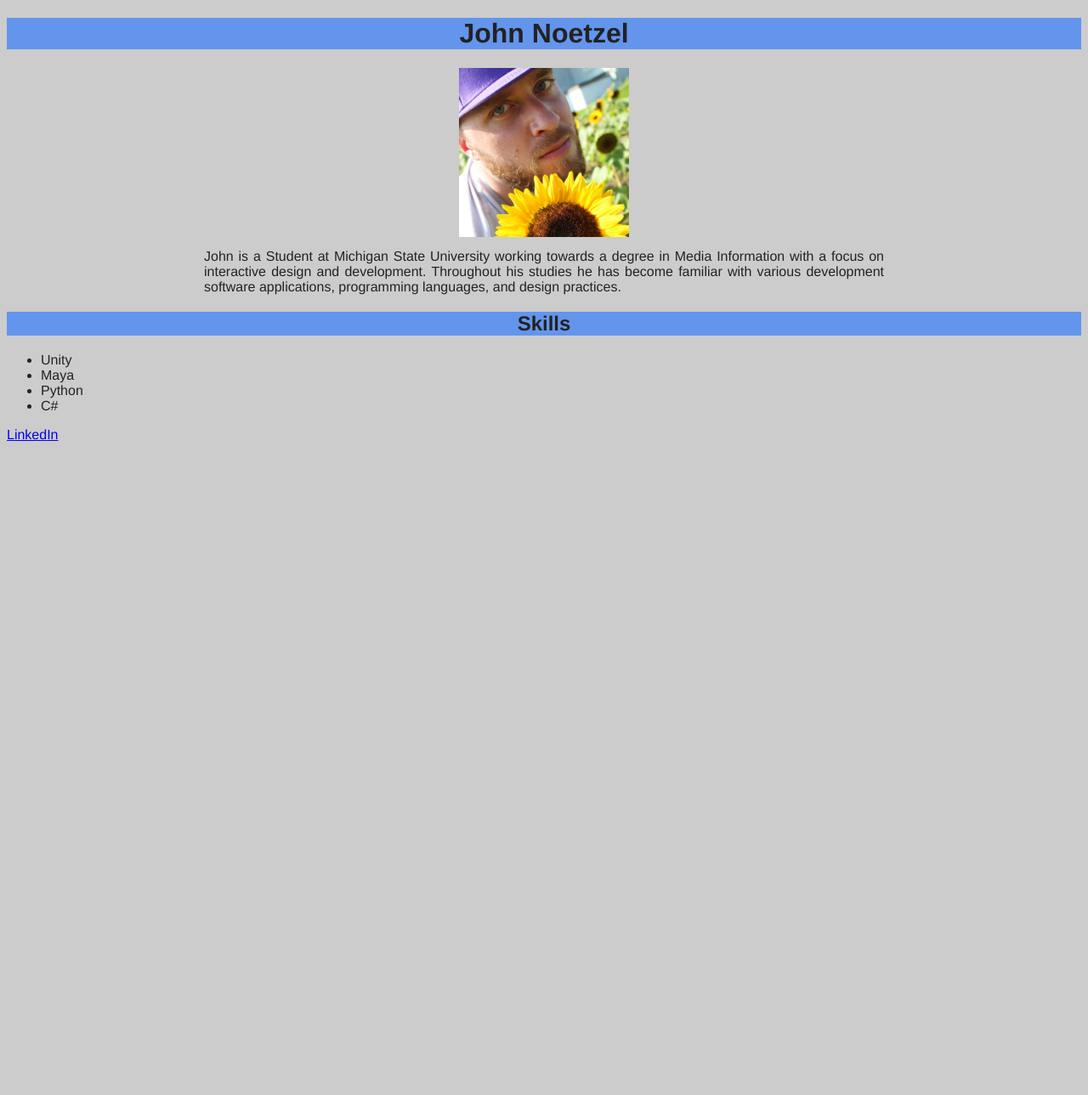
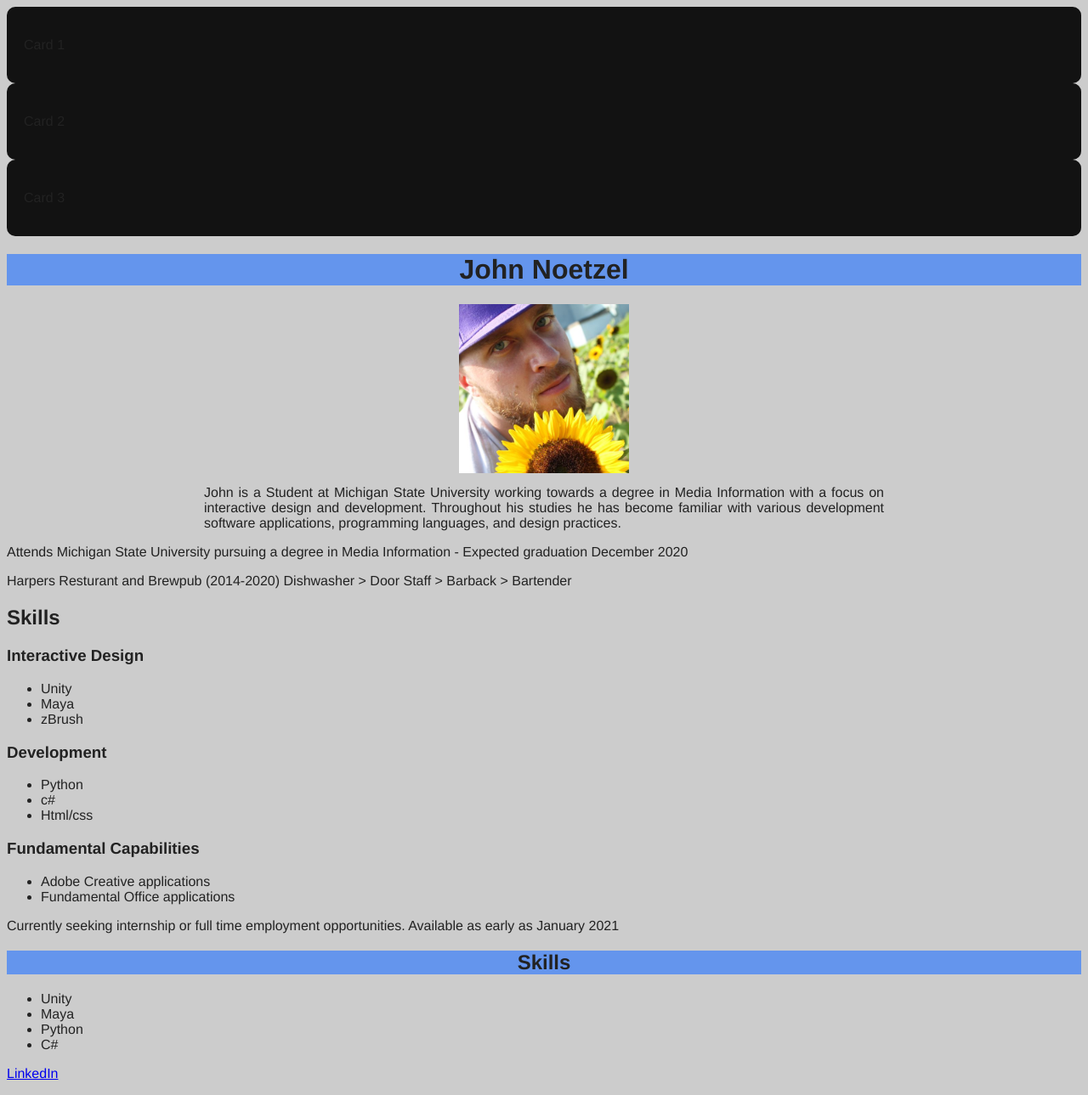
Before and after one commit to johnjn47/mi349_personal_site, a plain HTML site: page index.html in a window 1280 px wide. Shown: the whole page at 85% size. Before the commit the page ends 800 px from the top, so only its background shows below. Drawn offline with Linux system fonts and the light colour scheme.

Commit message:
additions and css changes

```diff
--- a/index.html
+++ b/index.html
@@ -7,6 +7,19 @@
     <title>John Noetzel Personal Site</title>
 </head>
 <body>
+
+    <section class = "cards">
+        <div class= "card" id = "c1">
+            <p>Card 1</p>
+        </div>
+        <div class= "card" id = "c2">
+            <p>Card 2</p>
+        </div>
+        <div class= "card" id = "c3">
+            <p>Card 3</p>
+        </div>
+
+    </section>
     <h1 class= "heading" id="main">John Noetzel</h1>
 
     <div class = "container">
@@ -14,11 +27,60 @@
 
     </div>
 
-    <p class="paragraph" id="intro">John is a Student at Michigan State University
+    <p class="information" id="intro">John is a Student at Michigan State University
         working towards a degree in Media Information with a focus on interactive
         design and development. Throughout his studies he has become familiar with
         various development software applications, programming languages, and design practices.
     </p>
+
+    <p class="information" id="education">
+        Attends Michigan State University pursuing a degree in Media Information
+         - Expected graduation December 2020
+    </p>
+
+    <p class="information" id= "work_experience">
+        Harpers Resturant and Brewpub (2014-2020) Dishwasher > Door Staff > Barback > Bartender
+    </p>
+
+
+    <div>
+        <h2 class="heading2" id = "skills">
+            Skills
+        </h2>
+
+        <h3 class = "skill">
+            Interactive Design
+        </h3>
+        <ul class= "list" id= "design">
+            <li>Unity</li>
+            <li>Maya</li>
+            <li>zBrush</li>
+        </ul>
+
+        <h3 class = "skill">
+            Development
+        </h3>
+        <ul class = "list" id = development>
+            <li>Python</li>
+            <li>c#</li>
+            <li>Html/css</li>
+        </ul>
+
+        <h3 class = "skill">
+            Fundamental Capabilities
+        </h3>
+        <ul class = "list" id = development>
+            <li>Adobe Creative applications</li>
+            <li>Fundamental Office applications</li>
+        </ul>
+    </div>
+
+
+    <p class = "information" id = "goals">
+        Currently seeking internship or full time employment opportunities.
+        Available as early as January 2021
+    </p>
+
 
     <h2 class="heading" id ="secondary">Skills</h2>
     <ul class ="list" id="skills">
--- a/style.css
+++ b/style.css
@@ -3,6 +3,80 @@ body{
     font-family: Helvetica, sans-serif;
     color: #222222;
 }
+
+.card {
+    background: #121212;
+    border-radius: 10px;
+    padding:20px;
+}
+
+/*Display
+card{
+    display: inline-block;
+}
+*/
+
+/*Flexbox
+.cards{
+    display: flex;
+}
+
+.card{
+    flex: 1;
+}
+
+#c2{
+    flex: 2;
+}
+*/
+
+/*Grid
+.cards{
+    display: grid;
+    grid-template-columns: 1fr 4fr 2fr;
+    grid-template-rows: 100px 100px;
+    grid-gap: 1%;
+}
+
+#c1{
+    grid-column: 2 / 4;
+    grid-row: 1;
+}
+
+#c2{
+    grid-column: 1;
+    grid-row: 1/3;
+}
+
+#c3{
+    grid-column: 3;
+    grid-row: 2;
+}*/
+
+/*Positioning
+#c1{
+    background: red;
+    position: absolute;
+    top: 50px;
+    left: 150px;
+}*/
+
+/*Sticky Position
+#c1{
+    background: red;
+    position: sticky;
+    top: 0;
+}*/
+
+/*Media Queries
+@media(max-width: 600px){
+    #c1{
+        background: red;
+    }
+}
+*/
+
+
 
 .heading{
     text-align: center;
```
